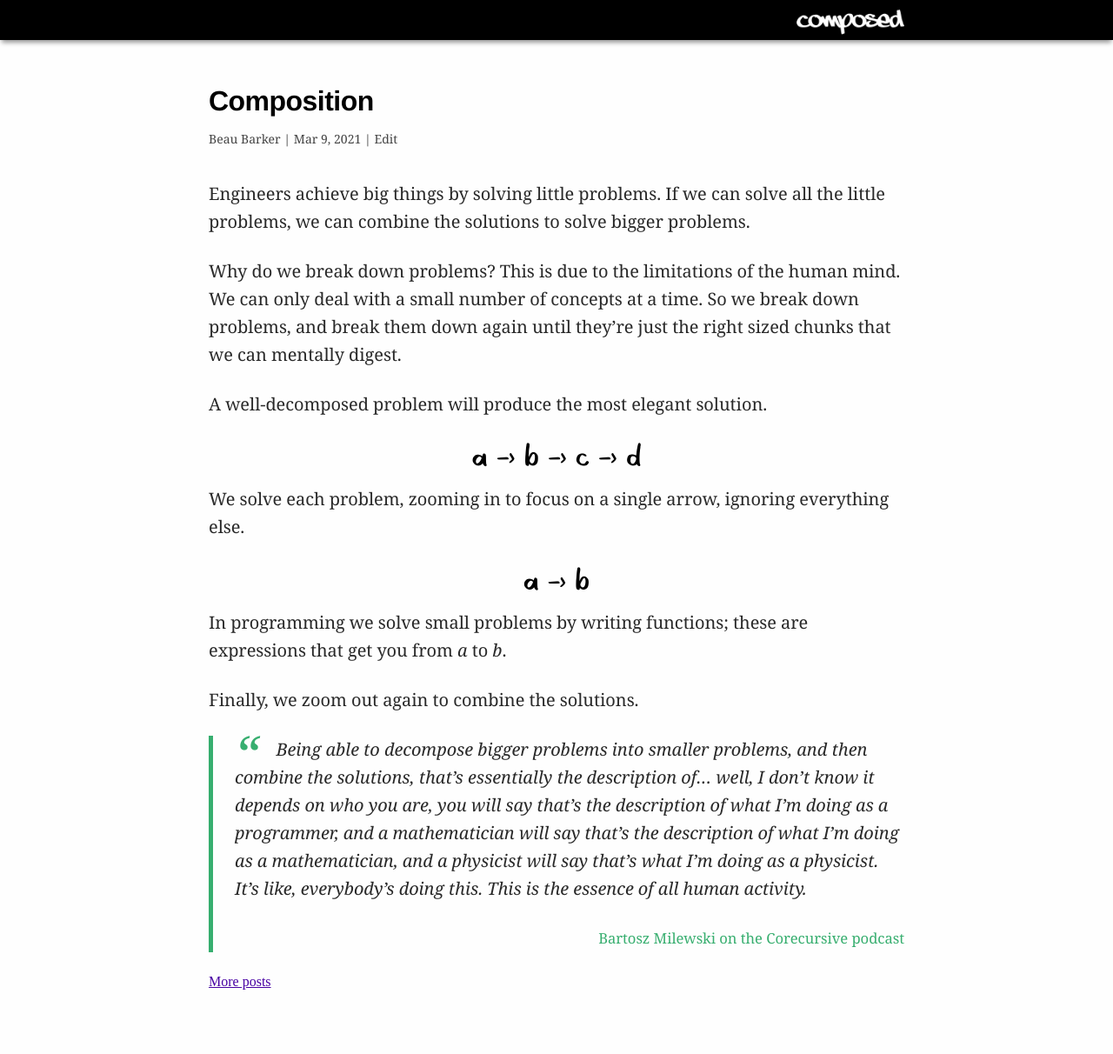
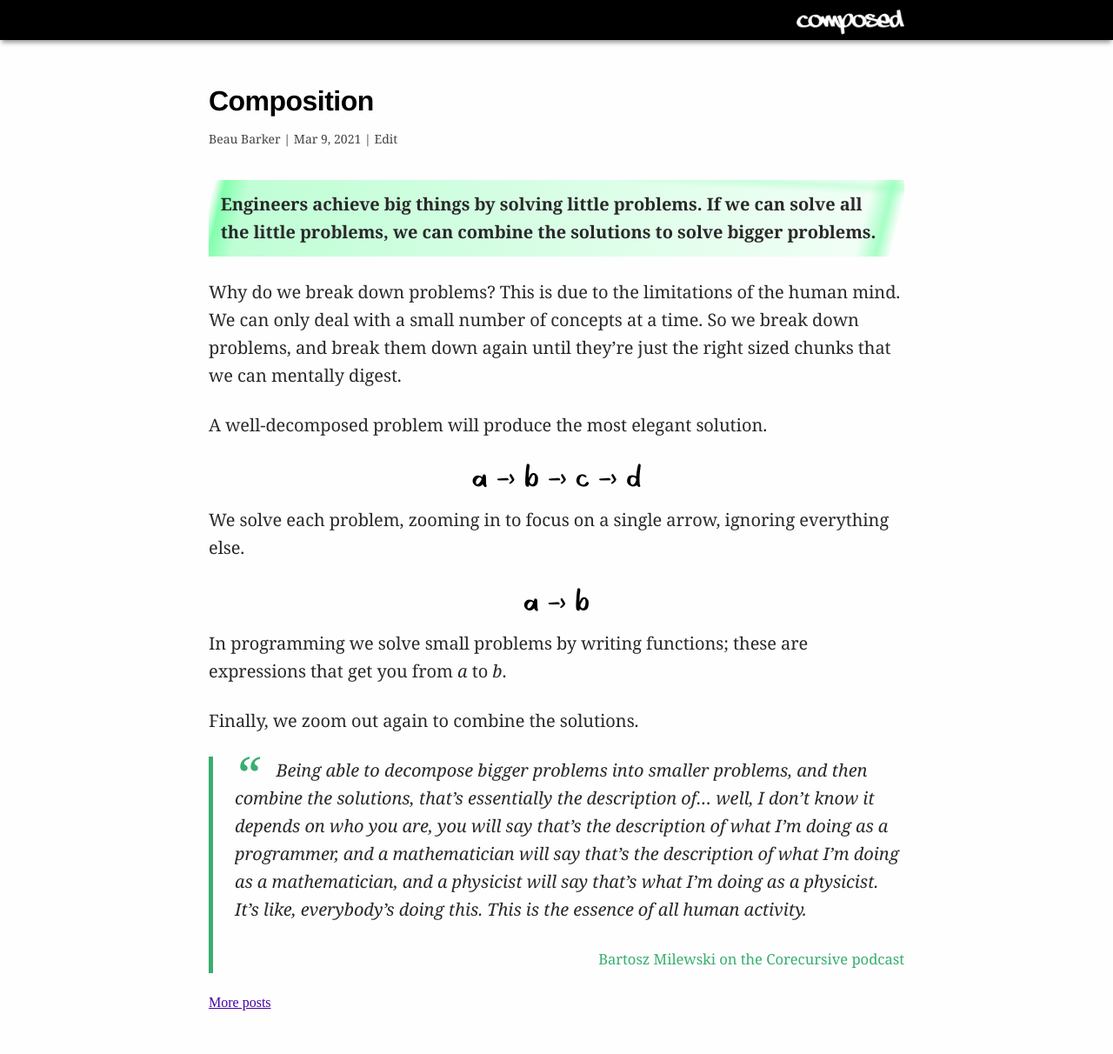
Before and after one commit to explodinglabs/explodinglabs.github.io, a Jekyll site: the page built from docs/_posts/2021-03-09-composition.markdown, in a window 1280 px wide. Shown: the whole page at 87% size. Built offline with Jekyll 4.4.1, drawn with Linux system fonts in a browser that asks for light colours; before the commit the page ends 1188 px from its top, so only the background shows below that.

Commit message:
Design adjustments

```diff
--- a/docs/_posts/2021-03-09-composition.markdown
+++ b/docs/_posts/2021-03-09-composition.markdown
@@ -3,8 +3,10 @@ layout: post
 title: Composition
 permalink: /composition
 ---
+<div id="intro" markdown="1">
 Engineers achieve big things by solving little problems. If we can solve all
 the little problems, we can combine the solutions to solve bigger problems.
+</div>
 
 Why do we break down problems? This is due to the limitations of the human mind.
 We can only deal with a small number of concepts at a time. So we break down
--- a/docs/_posts/python/2021-07-01-code-quality-pre-commit.markdown
+++ b/docs/_posts/python/2021-07-01-code-quality-pre-commit.markdown
@@ -14,7 +14,7 @@ redirect_from:
 ![python](/assets/python.png)
 </div>
 
-<div id="intro">
+<div id="intro" markdown="1">
 Python's not the strictest language, so to have any confidence in your code you
 need to hit it with a barrage of checks to ensure it meets at least some level
 of quality.
--- a/docs/main.scss
+++ b/docs/main.scss
@@ -175,6 +175,9 @@ main {
 
         #intro p {
             margin-bottom: 0;
+            font-weight: bolder;
+            background: linear-gradient(104deg, rgba(130, 255, 173,0) 0.9%, rgba(130, 255, 173,1.25) 2.4%, rgba(130, 255, 173,0.5) 5.8%, rgba(130, 255, 173,0.1) 93%, rgba(130, 255, 173,0.7) 96%, rgba(130, 255, 1732,0) 98%), linear-gradient(183deg, rgba(130, 255, 173,0) 0%, rgba(130, 255, 173,0.3) 7.9%, rgba(130, 255, 173,0) 15%);
+            padding: 0.6em 13.7px;
         }
 
         a {
```
